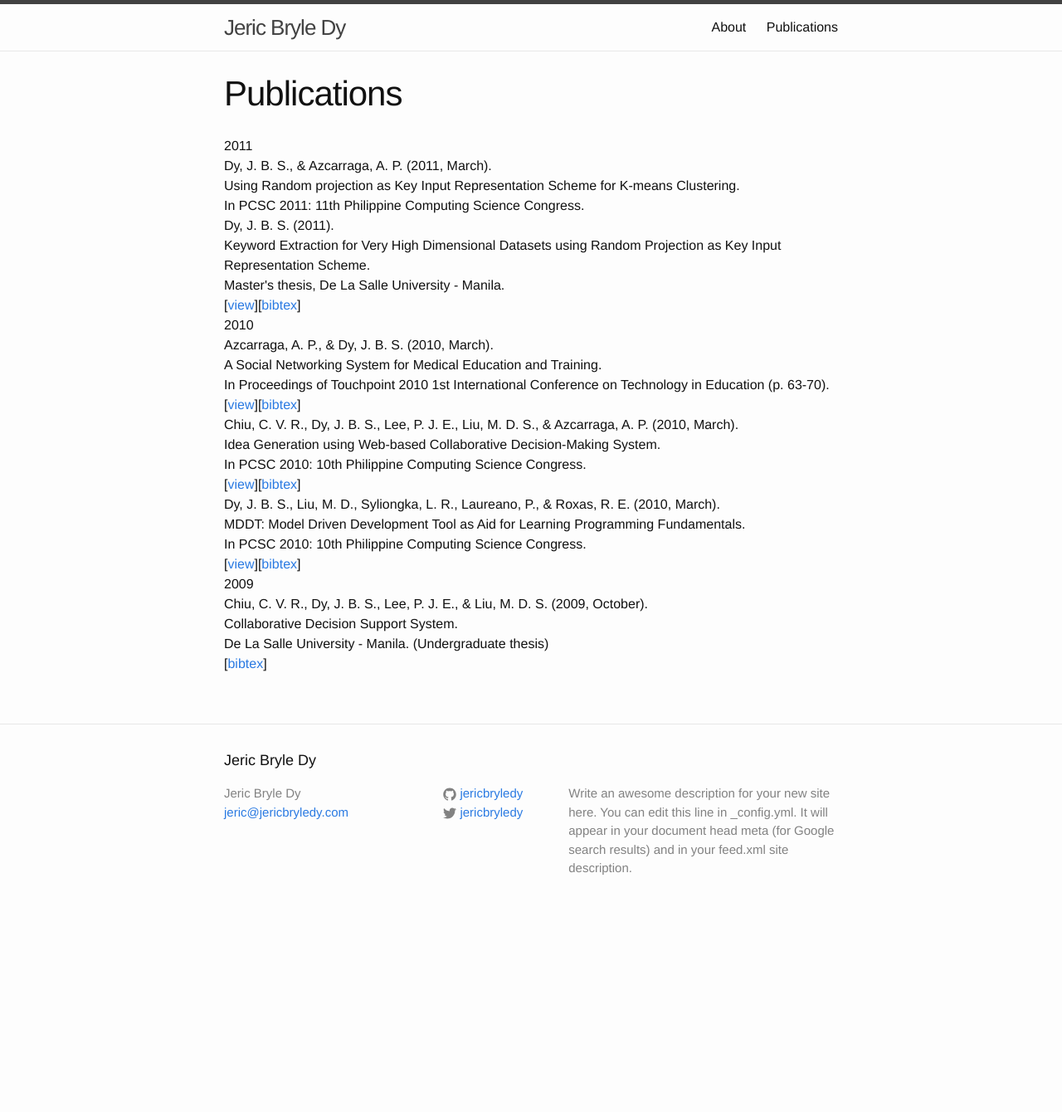
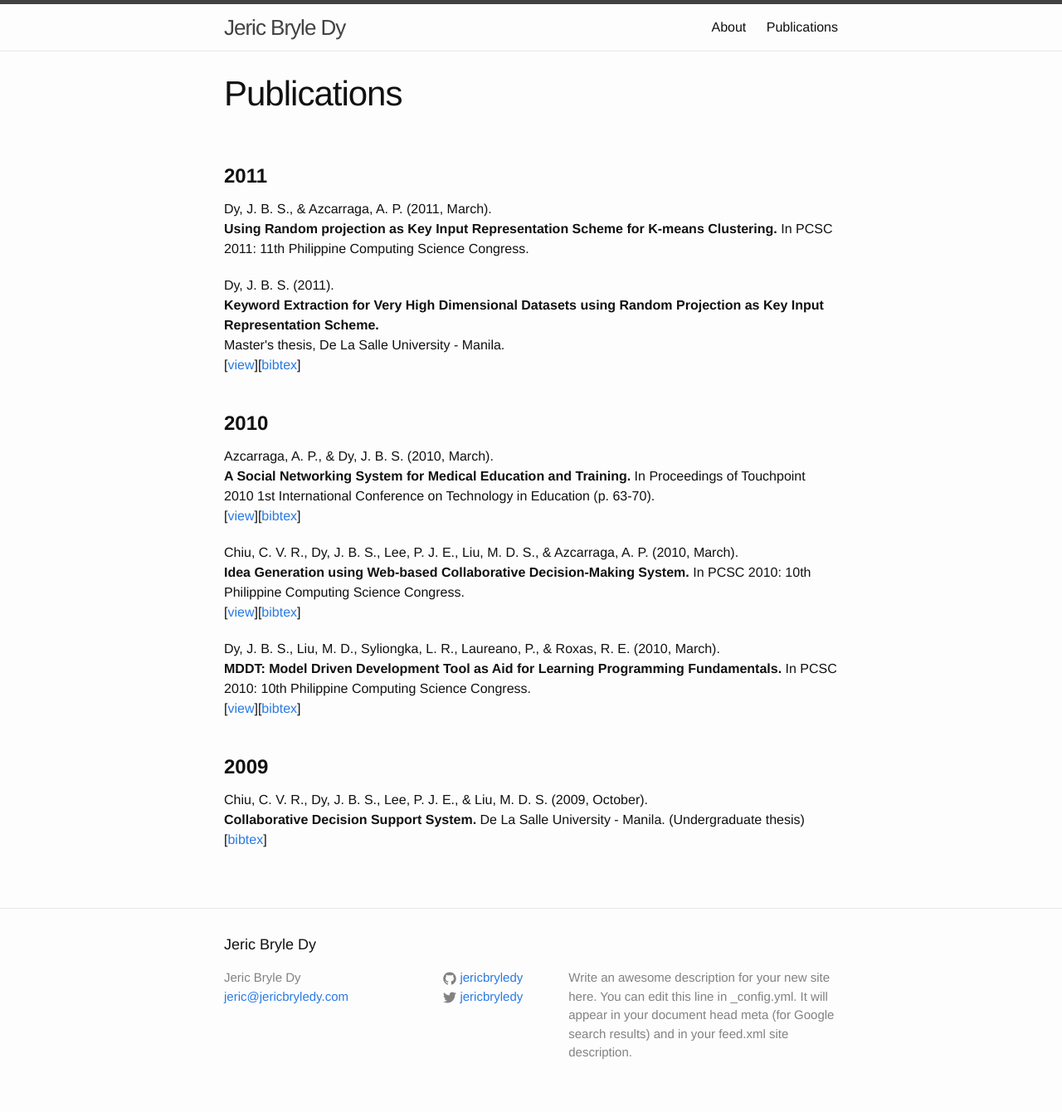
Before and after one commit to AJIT92/jerikyll, a Jekyll site: the page built from publications.html, in a window 1280 px wide. Shown: the whole page at 83% size. Built offline with Jekyll 4.4.1, drawn with Linux system fonts in a browser that asks for light colours; before the commit the page ends 1118 px from its top, so only the background shows below that.

Commit message:
added publications css and support for additional css

```diff
--- a/_includes/head.html
+++ b/_includes/head.html
@@ -7,5 +7,8 @@
 	<meta name="description" content="{{ site.description }}">
 
 	<link rel="stylesheet" href="{{ "/css/main.css" | prepend: site.baseurl }}">
+	{% for css in page.additional.css %}
+		<link rel="stylesheet" href="{{ css | prepend: site.baseurl }}">
+	{% endfor %}
 	<link rel="canonical" href="{{ page.url | replace:'index.html','' | prepend: site.baseurl | prepend: site.url }}">
 </head>
--- /dev/null
+++ b/css/publications.css
@@ -0,0 +1,19 @@
+
+.pub-sec {
+	padding-top: 30px;
+}
+
+.pub-year {
+	font-weight: bold;
+	font-size: x-large;
+}
+
+.pub-entry {
+	padding-top: 10px;
+	padding-bottom: 10px;
+}
+
+.pub-title {
+	display: inline-block;
+	font-weight: bold;
+}
--- a/publications.html
+++ b/publications.html
@@ -2,6 +2,8 @@
 layout: page
 title: Publications
 permalink: /publications/
+additional:
+    css: /css/publications.css
 ---
 
 <div class="home">
```
